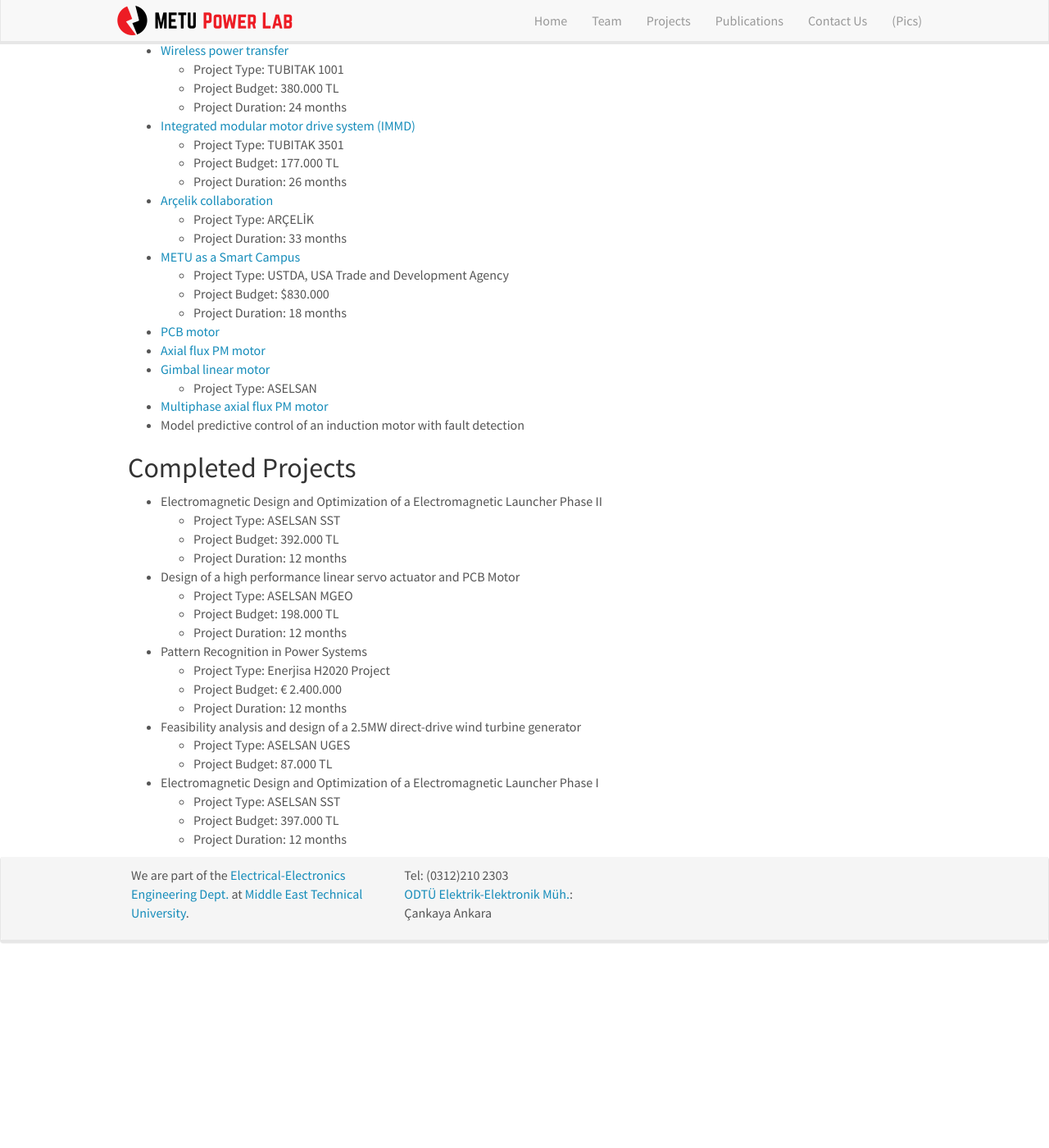
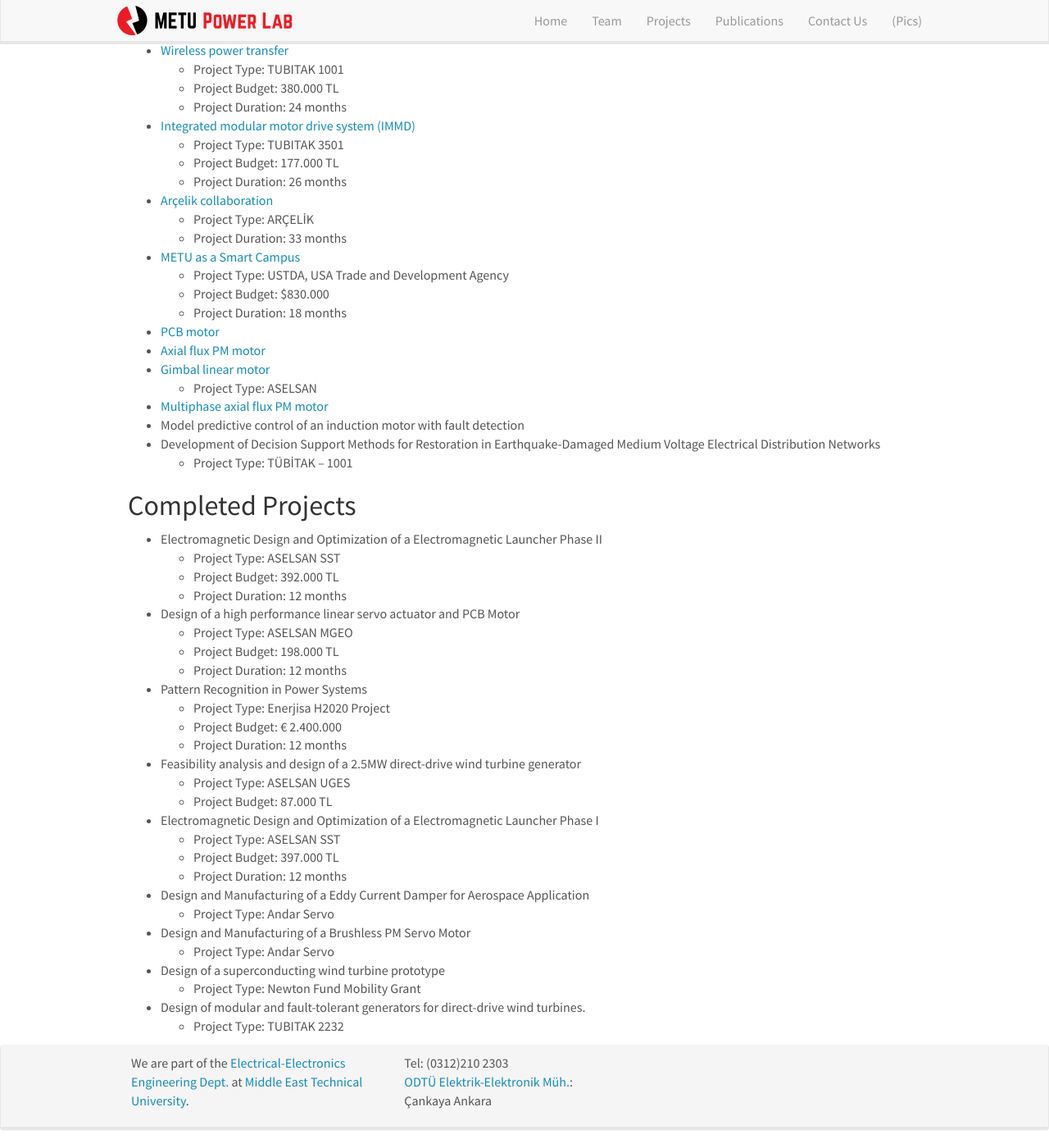
Before and after one commit to odtu/odtu.github.io, a Jekyll site: the page built from _pages/openings.md, in a window 1280 px wide and 1400 px high, scrolled down 223 px. Shown: the whole window at 82% size. Built offline with Jekyll 4.4.1, drawn with Linux system fonts in a browser that asks for light colours; nearby versions of some CDN libraries; before the commit the page ends 1395 px from its top, so only the background shows below that.

Commit message:
Update openings.md

```diff
--- a/_pages/openings.md
+++ b/_pages/openings.md
@@ -62,8 +62,10 @@
   <li> Model predictive control of an induction motor with fault detection </li>
 
 
-
-
+  <li> Development of Decision Support Methods for Restoration in Earthquake-Damaged Medium Voltage Electrical Distribution Networks</li>
+  <ul>
+  <li>Project Type: TÜBİTAK – 1001 </li>
+  </ul>
 </ul>
 
 ## Completed Projects
@@ -102,4 +104,24 @@
       <li>Project Duration: 12 months </li>
   </ul>
 
+  <li> Design and Manufacturing of a Eddy Current Damper for Aerospace Application</li>
+  <ul>
+      <li>Project Type: Andar Servo </li>
+  </ul>
+
+   <li>Design and Manufacturing of a Brushless PM Servo Motor</li>
+  <ul>
+      <li>Project Type: Andar Servo </li>
+  </ul>
+
+   <li>Design of a superconducting wind turbine prototype</li>
+  <ul>
+      <li>Project Type: Newton Fund Mobility Grant </li>
+  </ul>
+
+  <li>Design of modular and fault-tolerant generators for direct-drive wind turbines.</li>
+  <ul>
+      <li>Project Type: TUBITAK 2232 </li>
+  </ul>
+
 </ul>
```
